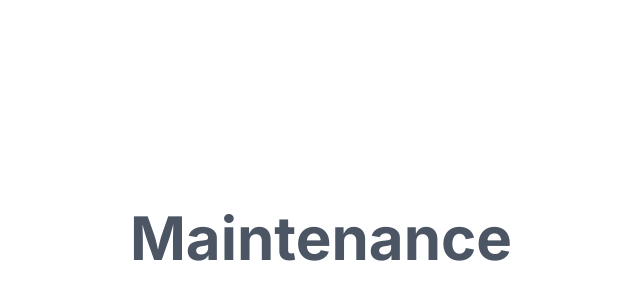
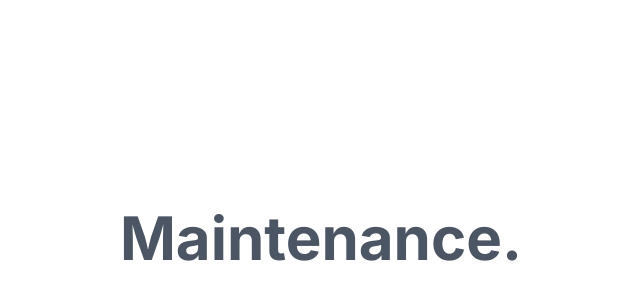
Before and after one commit to NicoSchonfeld/drumpui, a Next.js app: page / in a window 1280 px wide. Shown: the part 162-462 px from the top of the page, without its empty margins (319-959 px from the left). Built offline with nearby package versions, Linux system fonts and the light colour scheme.

Commit message:
Save Project

```diff
--- a/src/components/ProviderTheme.jsx
+++ b/src/components/ProviderTheme.jsx
@@ -14,7 +14,7 @@ const ProviderTheme = ({ children }) => {
     <div className={theme}>
       {/* <ThemeProvider>{children}</ThemeProvider> */}
       <div className="w-full h-screen flex items-center justify-center text-6xl font-bold text-gray-600 dark:text-gray-100 text-center">
-        Maintenance
+        Maintenance.
       </div>
     </div>
   );
```
